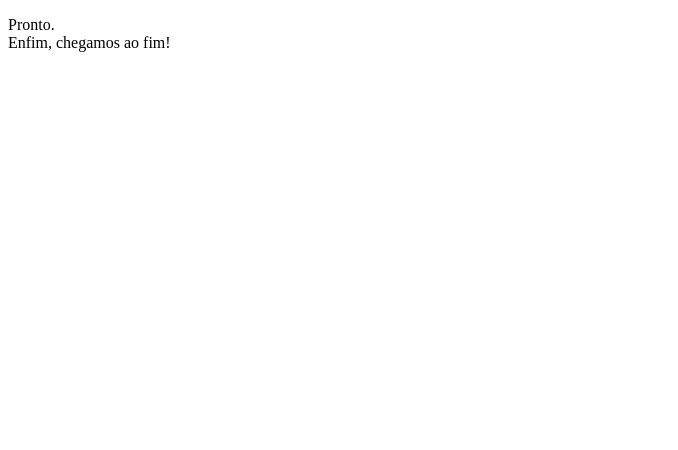
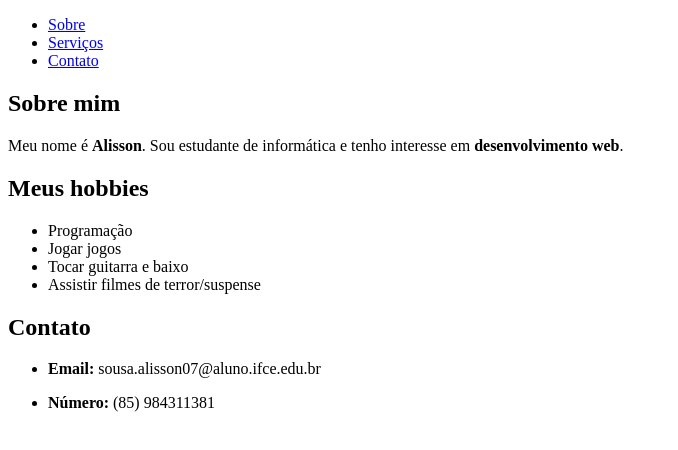
Before and after one commit to AlissonSco/Apresentacao-Pessoal-Html-1, a plain HTML site: page index.html in a window 1280 px wide. Shown: the whole page, without its empty margins (0-678 px from the left). Drawn offline with Linux system fonts and the light colour scheme.

Commit message:
Update index.html

```diff
--- a/index.html
+++ b/index.html
@@ -1,9 +1,37 @@
 <!DOCTYPE html>
 <html>
     <head>
-        <title>Atividade 14</title>
+        <title></title>
     </head>
-    <body>
-        <p>Pronto.<br>Enfim, chegamos ao fim! <!-- Por enquanto --></p>
-    </body>
+    <nav>
+        <ul>
+            <li><a href = "#sobre">Sobre</a></li>
+            <li><a href = "#hobbies">Serviços</a></li>
+            <li><a href = "#contato">Contato</a></li>
+        </ul>
+    </nav>
+
+    </aside>
+        <section>
+            <h2 id="sobre">Sobre mim</h2>
+            <p>Meu nome é <b>Alisson</b>. Sou estudante de informática e tenho interesse em <b>desenvolvimento web</b>.</p>
+        </section>
+
+        <section>
+            <h2 id="hobbies">Meus hobbies</h2>
+            <ul>
+                <li>Programação</li>
+                <li>Jogar jogos</li>
+                <li>Tocar guitarra e baixo</li>
+                <li>Assistir filmes de terror/suspense</li>
+            </ul>
+        </section>
+
+        <section>
+            <h2 id="contato">Contato</h2>
+            <ul>
+                <li><p><b>Email:</b> sousa.alisson07@aluno.ifce.edu.br</p></li>
+                <li><p><b>Número:</b> (85) 984311381</p></li>
+            </ul>
+        </section>
 </html>
```
